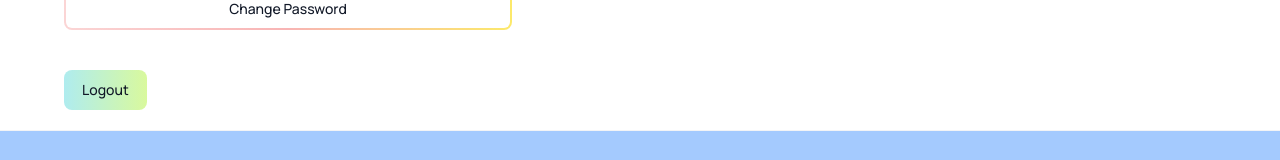
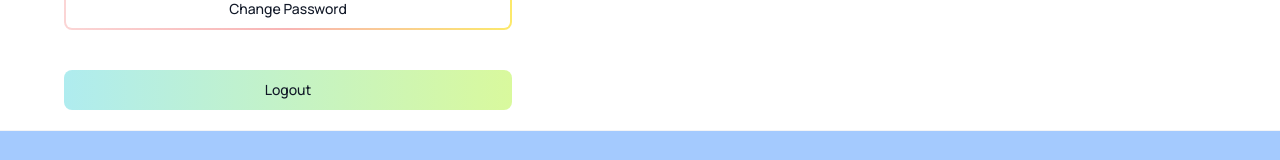
Before and after one commit to mdigius/se3316-mdigius-lab4, a Next.js app: page /dashboard in a window 1280 px wide. Shown: the part 516-676 px from the top of the page. Built offline with nearby package versions, Linux system fonts and the light colour scheme.

Commit message:
Logout functionality works and reroutes user

```diff
--- a/components/Authenticate.tsx
+++ b/components/Authenticate.tsx
@@ -64,8 +64,8 @@ const Authenticate = () => {
                 // If succesful authentication, reroute to account page
                 Cookies.set("loggedin", "true");
                 Cookies.set("username", username);
-                console.log(Cookies.get("username"))
                 router.push('/superheroes')
+
             })
             .catch(error => {
                 console.error(error)
--- a/components/CreateHeroList.tsx
+++ b/components/CreateHeroList.tsx
@@ -17,6 +17,7 @@ const CreateHeroList = () => {
     const data = {
         listName: listName,
         public: switch1,
+        heroIDs: heroIDs
 
     };
 
--- a/components/Navbar.tsx
+++ b/components/Navbar.tsx
@@ -6,8 +6,9 @@ import { CustomButton } from '.';
 import Cookies from 'js-cookie';
 
 import { get } from 'http';
-
+import { useRouter } from 'next/navigation'
 const Navbar = () => {
+  const router = useRouter()
   const [loggedIn, setLoggedIn] = useState('')
   const [username, setUsername] = useState('')
   useEffect(() => {
--- a/components/UserDashboard.tsx
+++ b/components/UserDashboard.tsx
@@ -4,8 +4,10 @@ import React, { useState } from 'react'
 import { HiInformationCircle } from 'react-icons/hi';
 import Cookies from 'js-cookie';
 import { useRouter } from 'next/navigation'
+
 const UserDashboard = () => {
   const router = useRouter()
+
   const [newPassword, setNewPassword] = useState('');
   const [currentPassword, setCurrentPassword] = useState('');
   const [showAlert, setShowAlert] = useState(false); // State to manage alert visibility
@@ -16,7 +18,7 @@ const UserDashboard = () => {
   async function handleLogout(){
     Cookies.set('username', '')
     Cookies.set('loggedin', 'false')
-    router.push('/')
+
   }
   return (
     <div className="hero">
@@ -54,9 +56,10 @@ const UserDashboard = () => {
                     {/* Conditionally render the Alert component */}
                     {showAlert && <Alert color="failure" icon={HiInformationCircle}>{alertMessage}</Alert>}
             </form>
-            <form onSubmit={handleLogout}>
-            <Button className="mt-10 transition-transform transform hover:scale-105" gradientDuoTone="tealToLime" type="submit">Logout</Button>
-            </form>
+
+            <Button href='/authenticate' onClick={handleLogout} className="mt-10 transition-transform transform hover:scale-105 max-w-md" gradientDuoTone="tealToLime" type="submit">
+              Logout</Button>
+
       </div>
     </div>
   )
--- a/package.json
+++ b/package.json
@@ -20,6 +20,7 @@
     "next": "14.0.3",
     "react": "^18",
     "react-dom": "^18",
+    "react-router-dom": "^6.20.0",
     "sanitize-html": "^2.11.0"
   },
   "devDependencies": {
```
Also changed, not shown: 1 other file (tests, documents, lock files or other folders).
